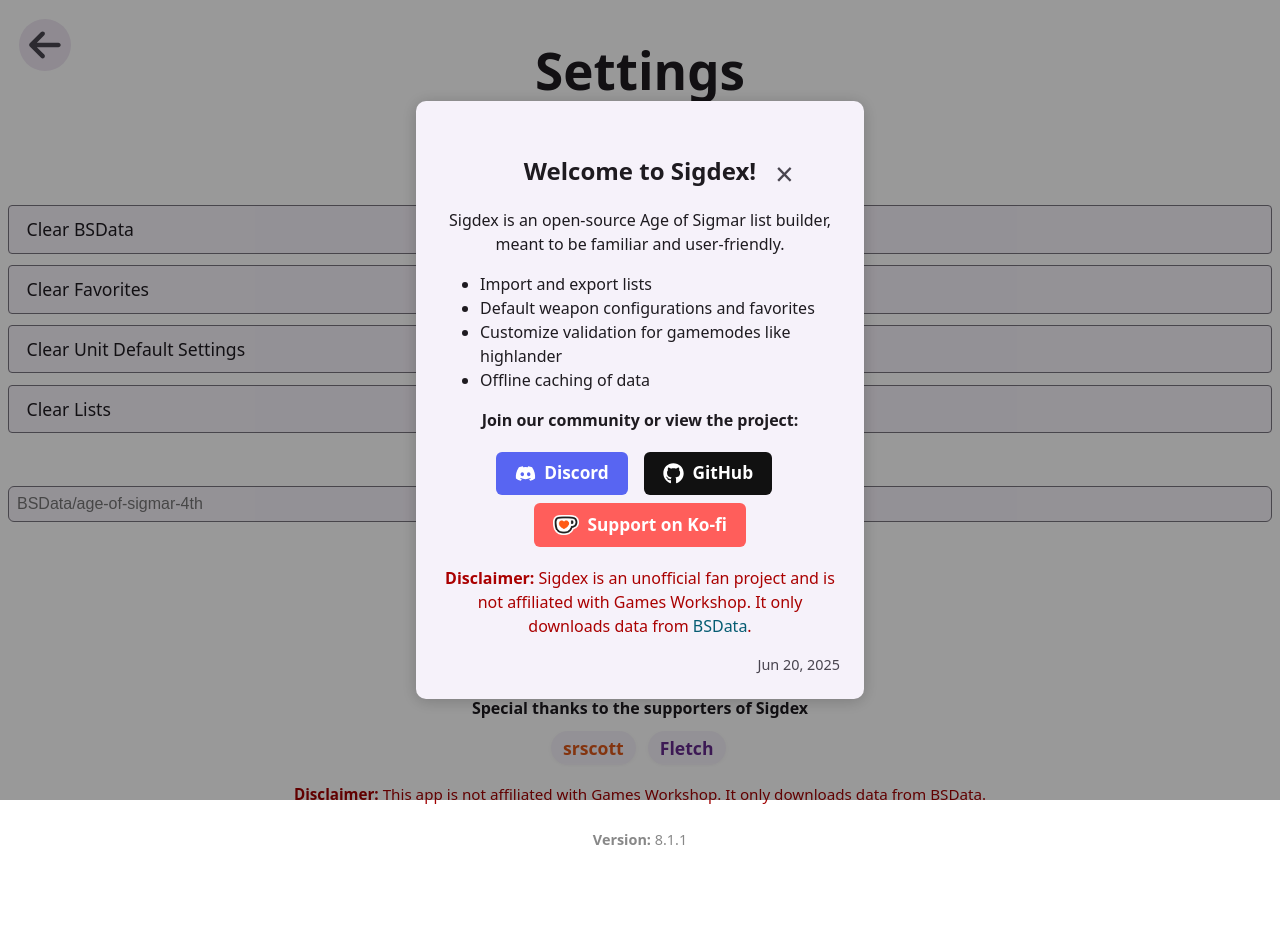
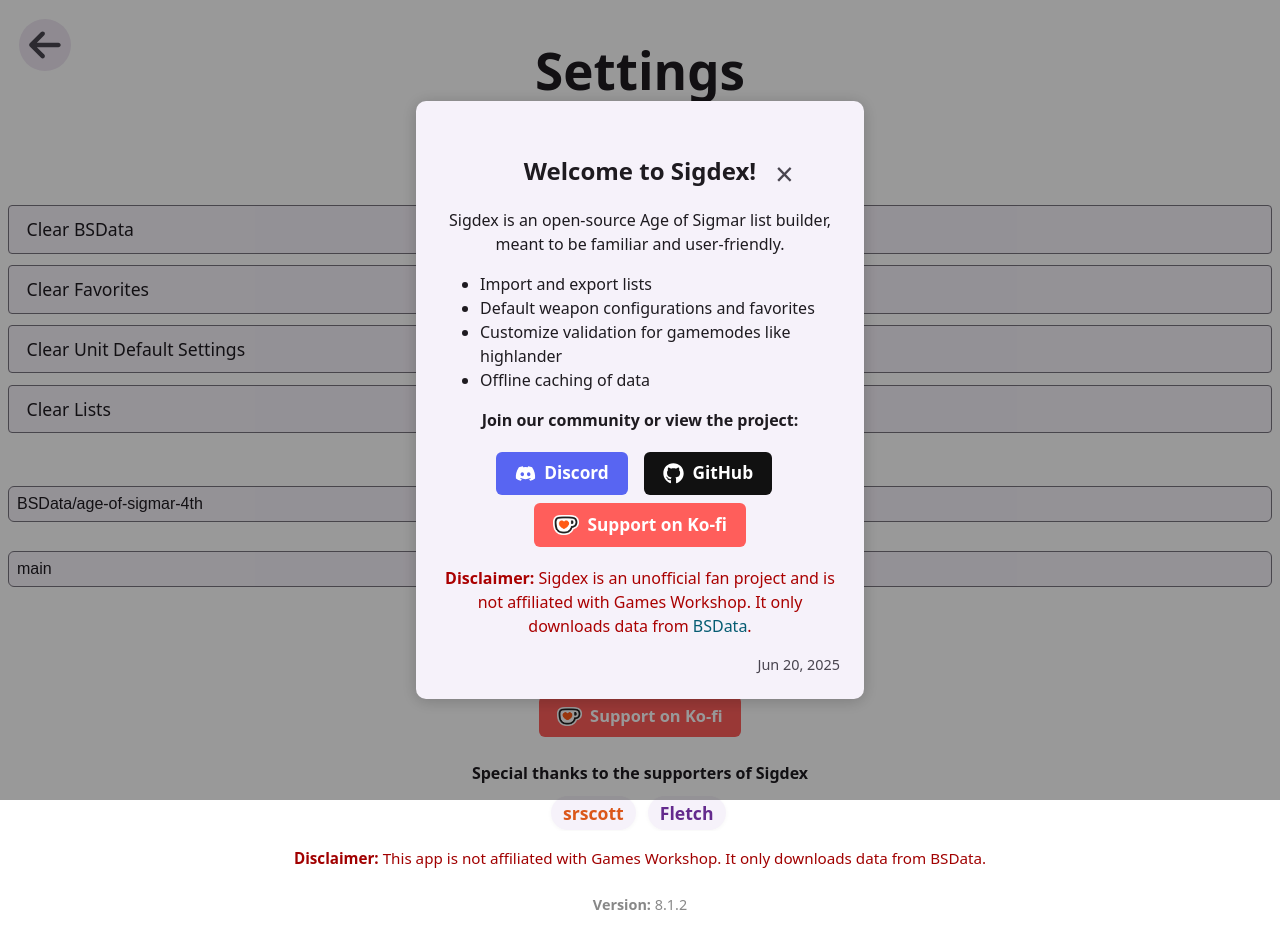
Before and after one commit to Harrison-Miller/Sigdex, a Vue app: page /settings in a window 1280 px wide. Before the commit the page ends 883 px from the top, so only its background shows below. Built offline with nearby package versions, Linux system fonts and the light colour scheme.

Commit message:
allow setting github branch

```diff
--- a/package.json
+++ b/package.json
@@ -1,7 +1,7 @@
 {
   "name": "sigdex",
   "private": true,
-  "version": "8.1.1",
+  "version": "8.1.2",
   "type": "module",
   "scripts": {
     "dev": "vite",
--- a/src/github/config.ts
+++ b/src/github/config.ts
@@ -1,13 +1,11 @@
-function getGithubRepo() {
-  return localStorage.getItem('GITHUB_REPO') || 'BSData/age-of-sigmar-4th';
-}
+import { useStorage } from "@vueuse/core";
 
-export function saveGithubBaseUrl(url: string) {
-  localStorage.setItem('GITHUB_BASE_URL', url);
-}
 
-export function saveGithubRepo(repo: string) {
-  localStorage.setItem('GITHUB_REPO', repo);
-}
+export const GITHUB_REPO_KEY = 'GITHUB_REPO';
+export const DEFAULT_GITHUB_REPO = 'BSData/age-of-sigmar-4th';
 
-export const GITHUB_REPO = getGithubRepo();
+export const GITHUB_BRANCH_KEY = 'GITHUB_BRANCH';
+export const DEFAULT_GITHUB_BRANCH = 'main';
+
+export const GITHUB_REPO = useStorage(GITHUB_REPO_KEY, DEFAULT_GITHUB_REPO);
+export const GITHUB_BRANCH = useStorage(GITHUB_BRANCH_KEY, DEFAULT_GITHUB_BRANCH);
--- a/src/github/content.ts
+++ b/src/github/content.ts
@@ -1,5 +1,5 @@
-export async function getFileContent(githubRepo: string, filePath: string): Promise<string> {
-  const fileUrl = `https://raw.githubusercontent.com/${githubRepo}/main/${encodeURI(filePath)}`;
+export async function getFileContent(githubRepo: string, branch: string, filePath: string): Promise<string> {
+  const fileUrl = `https://raw.githubusercontent.com/${githubRepo}/${branch}/${encodeURI(filePath)}`;
   const response = await fetch(fileUrl);
   if (!response.ok) {
     throw new Error(`Failed to fetch file: ${response.statusText}`);
--- a/src/github/tree.ts
+++ b/src/github/tree.ts
@@ -1,5 +1,5 @@
-export async function listFiles(githubRepo: string): Promise<string[]> {
-  const treeUrl = `https://api.github.com/repos/${githubRepo}/git/trees/main?recursive=1`;
+export async function listFiles(githubRepo: string, branch: string): Promise<string[]> {
+  const treeUrl = `https://api.github.com/repos/${githubRepo}/git/trees/${branch}?recursive=1`;
   const response = await fetch(treeUrl);
   const data = await response.json();
   if (!data.tree) {
--- a/src/modules/home/views/SettingsPage.vue
+++ b/src/modules/home/views/SettingsPage.vue
@@ -41,7 +41,13 @@
         label="GITHUB_REPO"
         class="settings-input"
         placeholder="BSData/age-of-sigmar-4th"
-        @change="saveGithubRepoHandler"
+      />
+      <TextInput
+        v-model="githubBranch"
+        type="text"
+        label="GITHUB_BRANCH"
+        class="settings-input"
+        placeholder="main"
       />
     </div>
     <div class="section socials">
@@ -83,7 +89,6 @@
   </div>
 </template>
 <script setup lang="ts">
-import { ref, onMounted } from 'vue';
 import { SIGDEX_VERSION } from '../../../version';
 import BackButton from '../../core/components/BackButton.vue';
 import ListButton from '../../shared/components/ListButton.vue';
@@ -92,26 +97,19 @@ import TextInput from '../../core/components/TextInput.vue';
 import { FontAwesomeIcon } from '@fortawesome/vue-fontawesome';
 import { clearAllFavorites } from '../../../favorites';
 import { clearGameCache } from '../../shared/composables/useGame';
-import { saveGithubRepo } from '../../../github/config';
+import { DEFAULT_GITHUB_BRANCH, DEFAULT_GITHUB_REPO, GITHUB_BRANCH_KEY, GITHUB_REPO_KEY } from '../../../github/config';
 import { clearAllLists } from '../../../list/manage';
 import { UNIT_SETTINGS_KEY } from '../../shared/composables/useUnitSettings';
-import { useDark } from '@vueuse/core';
+import { useDark, useStorage } from '@vueuse/core';
 import SupporterBanner from '../components/SupporterBanner.vue';
 
 const isDark = useDark();
 
-const githubRepoKey = 'GITHUB_REPO';
-const githubRepo = ref('');
-
-onMounted(() => {
-  githubRepo.value = localStorage.getItem(githubRepoKey) || '';
-});
+const githubRepo = useStorage(GITHUB_REPO_KEY, DEFAULT_GITHUB_REPO);
+const githubBranch = useStorage(GITHUB_BRANCH_KEY, DEFAULT_GITHUB_BRANCH);
 
 function clearBSDataHandler() {
   clearGameCache();
-}
-function saveGithubRepoHandler() {
-  saveGithubRepo(githubRepo.value);
 }
 
 function clearFavorites() {
--- a/src/modules/shared/composables/useGame.ts
+++ b/src/modules/shared/composables/useGame.ts
@@ -6,7 +6,7 @@ import { Army } from '../../../parser/models/army';
 import { type MaybeRefOrGetter } from '@vueuse/core';
 import { BattleProfile } from '../../../parser/models/battleProfile';
 import { Lore } from '../../../parser/models/lore';
-import { GITHUB_REPO } from '../../../github/config';
+import { GITHUB_BRANCH, GITHUB_REPO } from '../../../github/config';
 import { SIGDEX_VERSION } from '../../../version';
 import SuperJSON from 'superjson';
 import LZString from 'lz-string';
@@ -83,7 +83,8 @@ async function loadGame() {
       return;
     }
     // Parse and store new game data
-    const parser = new Parser(GITHUB_REPO);
+    console.log('Loading game data from GitHub...', GITHUB_REPO.value, GITHUB_BRANCH.value);
+    const parser = new Parser(GITHUB_REPO.value, GITHUB_BRANCH.value);
     const game = await parser.parse();
     _game.value = game;
 
--- a/src/parser/load.ts
+++ b/src/parser/load.ts
@@ -3,10 +3,10 @@ import { getFileContent } from '../github/content';
 import { xmlParser } from './util';
 
 // loadRepoFiles loads all the BSData XML files from a GitHub repository
-export async function loadRepoFiles(githubRepo: string): Promise<Map<string, any>> {
+export async function loadRepoFiles(githubRepo: string, branch: string): Promise<Map<string, any>> {
   const parser = xmlParser();
   const pathToXml: Map<string, any> = new Map();
-  let files = await listFiles(githubRepo);
+  let files = await listFiles(githubRepo, branch);
   files = files.filter((filePath) => filePath.endsWith('.cat') || filePath.endsWith('.gst'));
   files = files.filter(
     (filePath) =>
@@ -15,7 +15,7 @@ export async function loadRepoFiles(githubRepo: string): Promise<Map<string, any
   );
   await Promise.all(
     files.map((filePath) => {
-      return getFileContent(githubRepo, filePath)
+      return getFileContent(githubRepo, branch, filePath)
         .then((content) => {
           const result = parser.parse(content);
           pathToXml.set(filePath, result);
--- a/src/parser/parser.ts
+++ b/src/parser/parser.ts
@@ -15,13 +15,16 @@ import { parseRegimentsOfRenown } from './parse/parseRegimentOfRenown';
 export class Parser {
   // configuration
   private githubRepo: string;
-  private getFiles: (githubRepo: string) => Promise<Map<string, any>>;
+  private branch: string;
+  private getFiles: (githubRepo: string, branch: string) => Promise<Map<string, any>>;
 
   constructor(
     githubRepo: string,
-    getFiles: (githubRepo: string) => Promise<Map<string, any>> = loadRepoFiles
+    branch: string,
+    getFiles: (githubRepo: string, branch: string) => Promise<Map<string, any>> = loadRepoFiles
   ) {
     this.githubRepo = githubRepo;
+    this.branch = branch;
     this.getFiles = getFiles;
   }
 
@@ -268,7 +271,7 @@ export class Parser {
   }
 
   private async initFiles() {
-    const pathToXml = await this.getFiles(this.githubRepo);
+    const pathToXml = await this.getFiles(this.githubRepo, this.branch);
     this.gameFile = pathToXml.get('Age of Sigmar 4.0.gst');
     this.loreFile = pathToXml.get('Lores.cat');
     this.rorFile = pathToXml.get('Regiments of Renown.cat');
```
